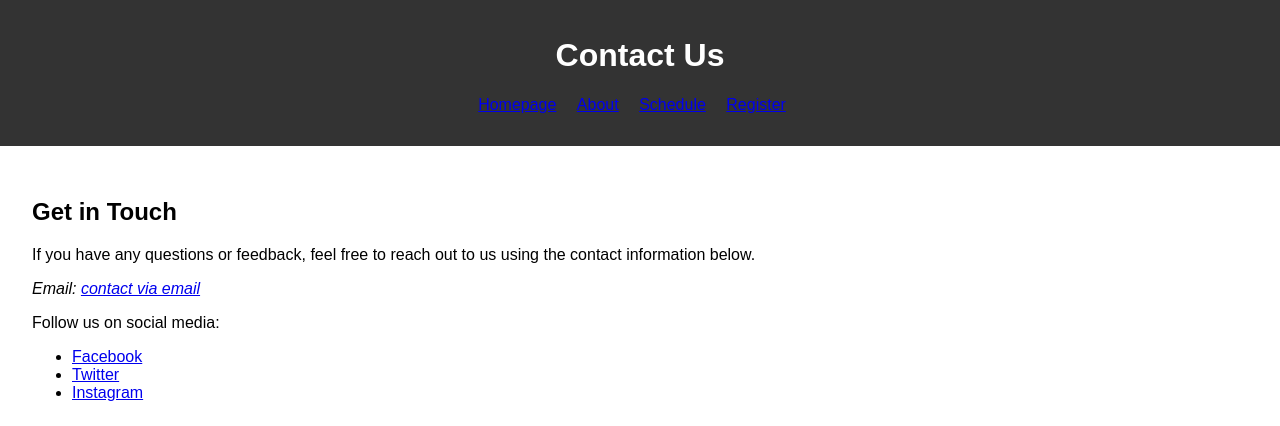
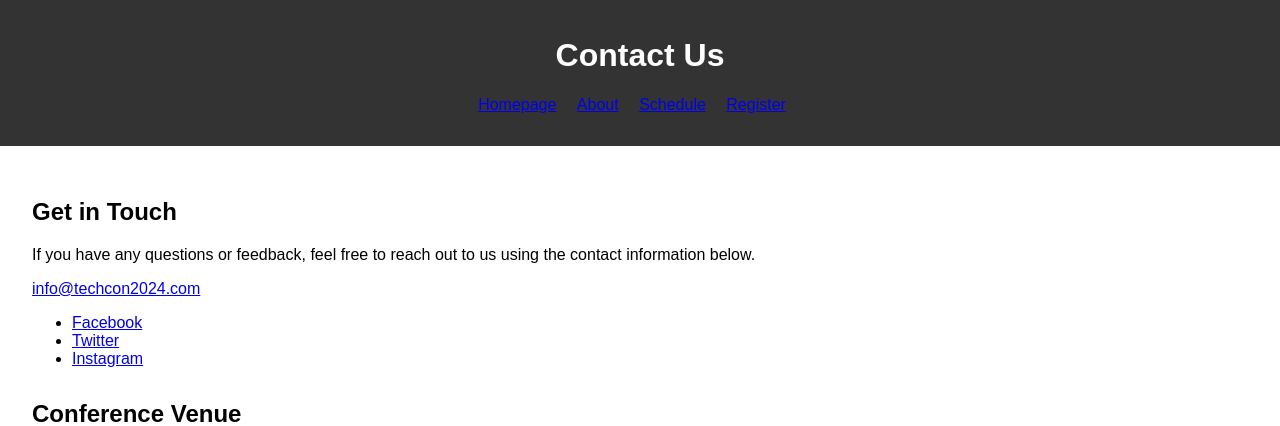
Before and after one commit to comfortsandrah/TechCon_HTML, a plain HTML site: page techcon_website/contact.html in a window 1280 px wide. Shown: the top 426 px of the page. Drawn offline with Linux system fonts and the light colour scheme.

Commit message:
style: Update contact page styling

```diff
--- a/techcon_website/contact.html
+++ b/techcon_website/contact.html
@@ -94,15 +94,7 @@
           If you have any questions or feedback, feel free to reach out to us
           using the contact information below.
         </p>
-        <address>
-          <p>
-            Email:
-            <a href="mailto:comfortsandrah13@gmail.com" target="_blank">
-              contact via email</a
-            >
-          </p>
-        </address>
-        <p>Follow us on social media:</p>
+        <p><a href="mailto:info@techcon2024.com">info@techcon2024.com</a></p>
         <ul>
           <li>
             <a href="https://www.facebook.com" target="_blank">Facebook</a>
```
Lines whose indentation alone changed are shown as unchanged.
